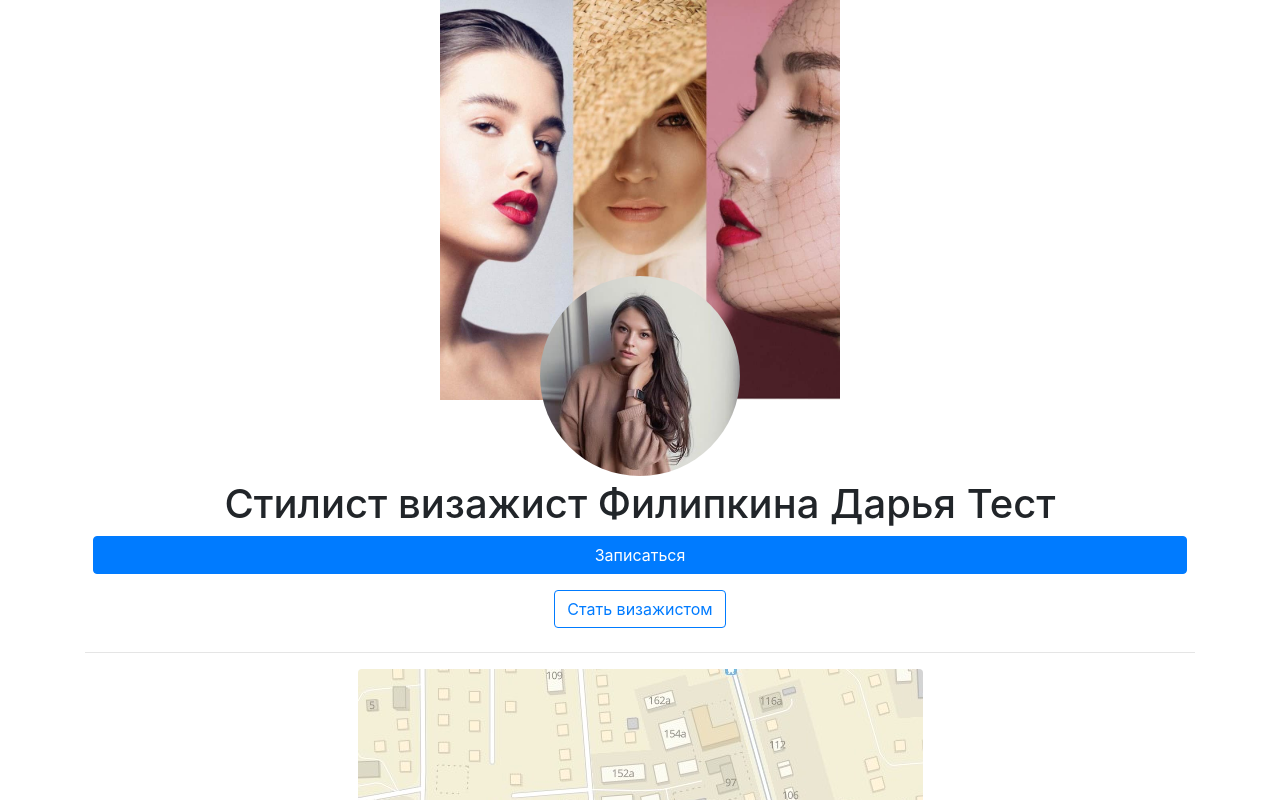
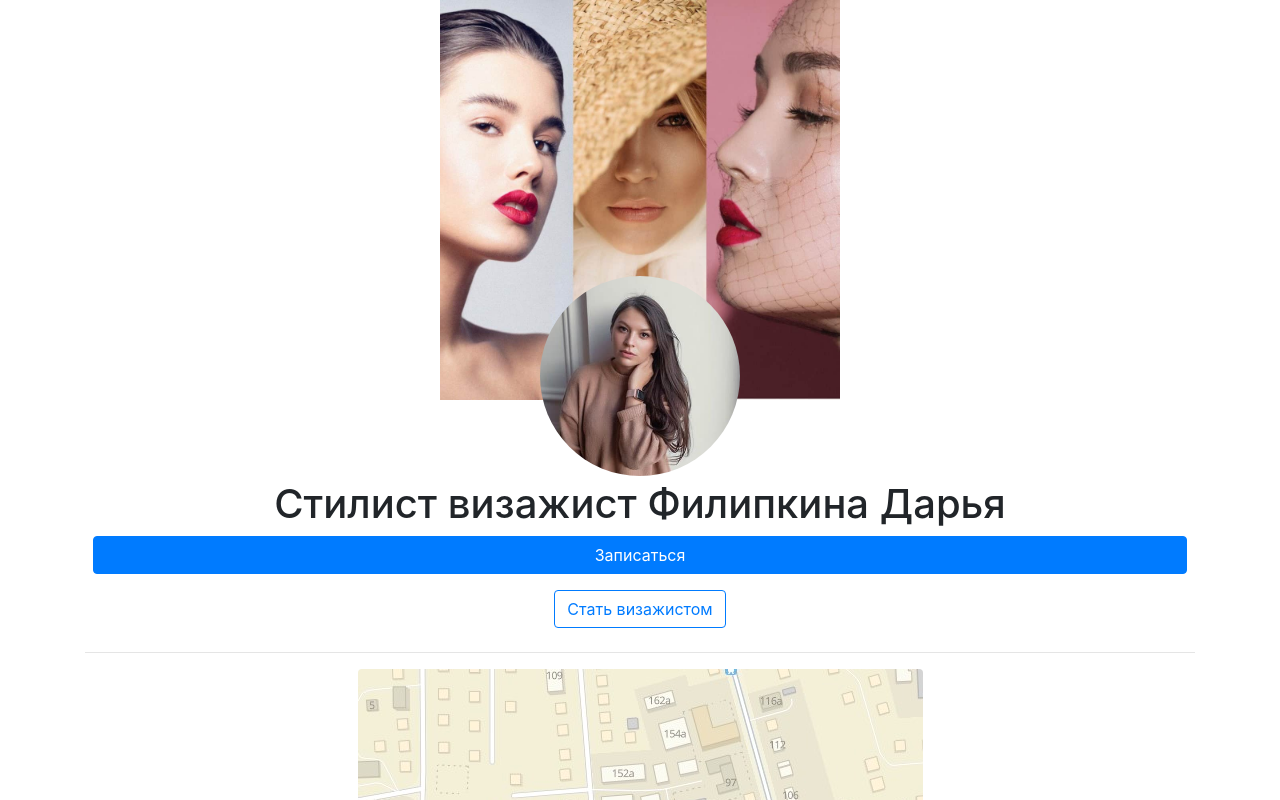
Before and after one commit to egoson/egoson.githab.io, a Nuxt app: page / in a window 1280 px wide. Shown: the top 800 px of the page. Built offline with nearby package versions, Linux system fonts and the light colour scheme.

Commit message:
try deploy 10

```diff
--- a/pages/index.vue
+++ b/pages/index.vue
@@ -4,7 +4,7 @@
       img.start-page__image.start-page__image_bg(src='@/static/1.jpg')
       img.start-page__image.start-page__image_author(src='@/static/2.jpg')
       section.pl-2.pr-2.mb-4
-        h1.start-page__title.mt-1 Стилист визажист Филипкина Дарья Тест
+        h1.start-page__title.mt-1 Стилист визажист Филипкина Дарья
         b-btn.mb-3(variant='primary' block @click="$router.push('/form')") Записаться
         //b-btn.mr-2(variant='outline-primary') Макияж для себя
         b-btn(variant='outline-primary' @click="linkTo('https://makeupru.ru/')") Стать визажистом
```
